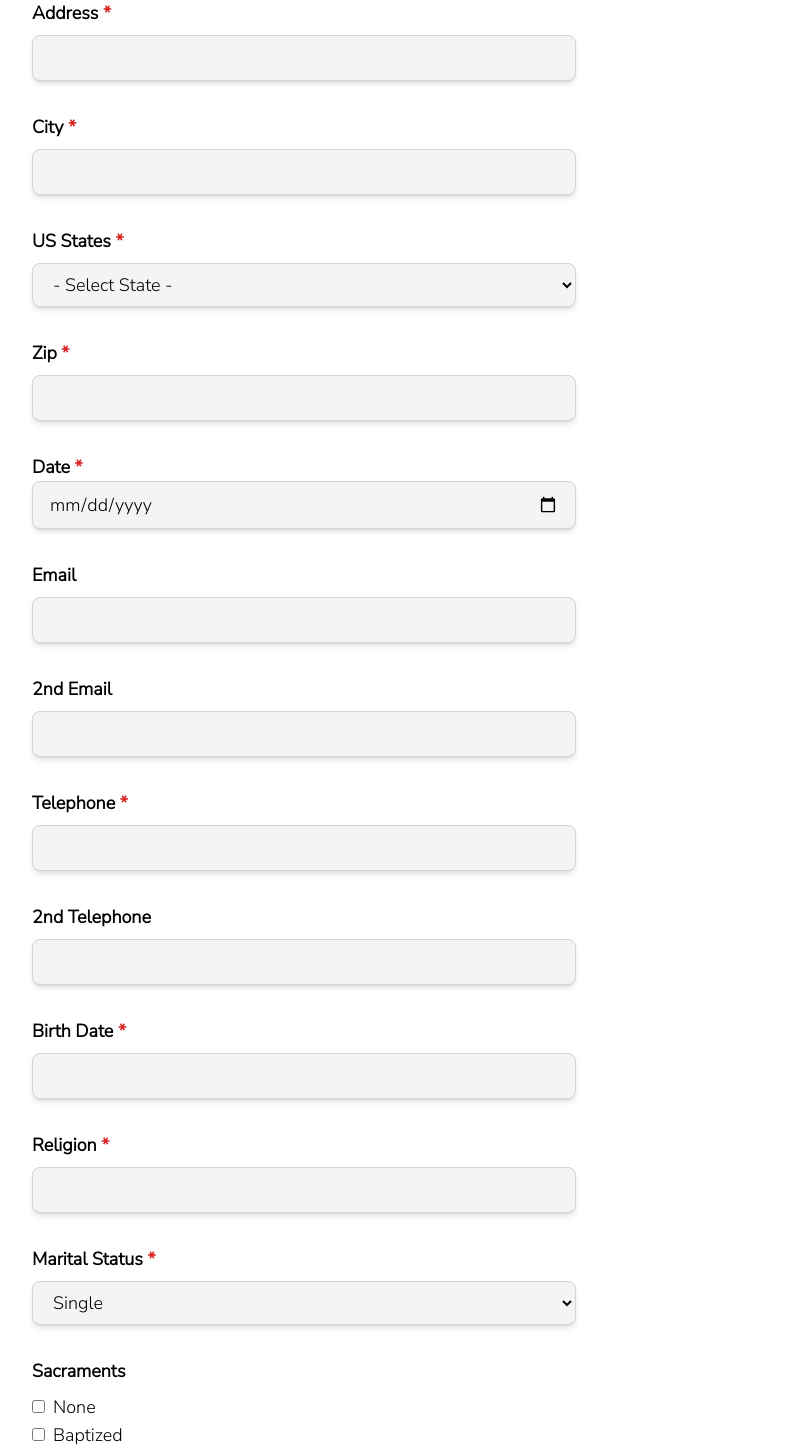
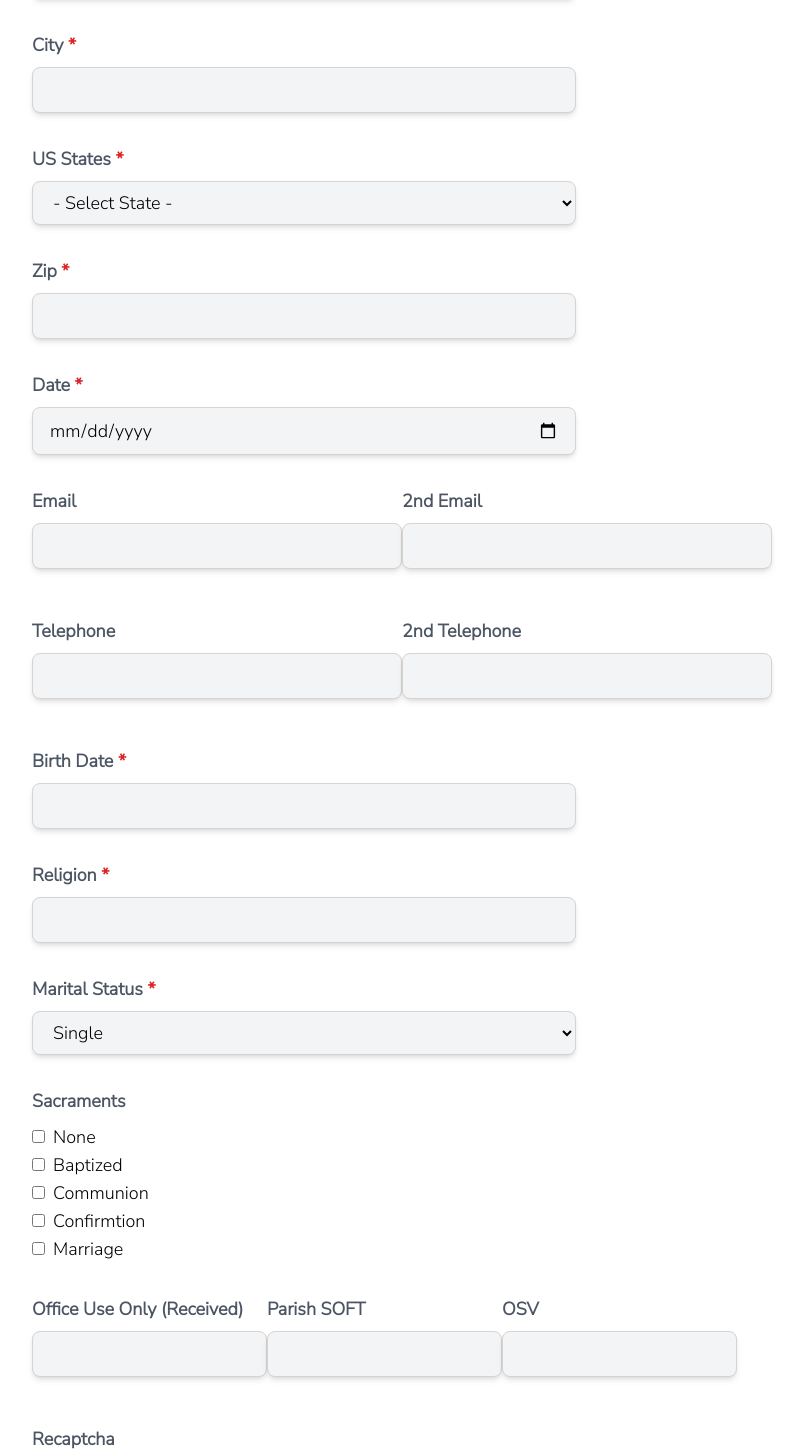
Before and after one commit to nargis764/Church_Website_Project, a Next.js app in the folder jtgs/: page /parish-registration-form in a window 1280 px wide. Shown: the part 784-2234 px from the top of the page, without its empty margins (336-1139 px from the left). Built offline with nearby package versions, Linux system fonts and the light colour scheme; a web font is replaced by a local one.

Commit message:
latest changes

```diff
--- a/jtgs/components/footer.js
+++ b/jtgs/components/footer.js
@@ -1,7 +1,7 @@
 import Link from "next/link"
 import { FontAwesomeIcon } from '@fortawesome/react-fontawesome'
 import { faFacebookF, faYoutube } from '@fortawesome/free-brands-svg-icons';
-import { faMapMarker, faPhone, faFax, faEnvelope } from '@fortawesome/free-solid-svg-icons';
+import { faLocationDot, faPhone, faFax, faEnvelope } from '@fortawesome/free-solid-svg-icons';
 
 
 
@@ -14,7 +14,7 @@ const Footer = () => {
                     <li className="font-bold tracking-wider text-[#C0C0C0]">Address</li>
 
                     <li className="pt-2 text-white">
-                        <FontAwesomeIcon icon={faMapMarker}></FontAwesomeIcon>
+                        <FontAwesomeIcon icon={faLocationDot}></FontAwesomeIcon>
                         <span className="ml-2">805 Warren Street Beverly, NJ 08010</span>
                     </li>
 
--- a/jtgs/pages/parish-registration-form.js
+++ b/jtgs/pages/parish-registration-form.js
@@ -33,16 +33,16 @@ return (
             />
 
 
-        <p className="text-xl md:text-2xl lg:text-3xl lg:text-3xl mt-8 mb-8 text-sky-600 tracking-wider text-center lg:mx-44">
+        <p className="text-xl md:text-2xl lg:text-3xl lg:text-3xl mt-8 mb-8 text-red-800 font-semibold tracking-wider text-center lg:mx-44">
             Parish Online Registration Form (Complete One Form For Each Person)
         </p>
 
 
-            <p className="text-lg lg:px-48">Fields marked with an <span className="text-red-600"> &#42; </span> are required</p>
+            <p className="text-lg lg:mx-48">Fields marked with an <span className="text-red-600"> &#42; </span> are required</p>
 
 
         <form className="sm:text-sm md:text-md lg:text-lg lg:mx-48">
-            <div className="flex flex-col py-4">
+            {/* <div className="flex flex-col py-4">
                 <label className="font-bold pb-2">
                     Last Name <span className="text-red-600"> &#42; </span>
                 </label>
@@ -57,11 +57,33 @@ return (
                 </label>
 
                 <input type="text" className="border border-stone-300 bg-gray-100 rounded-lg text-lg px-4 py-2 shadow-md" />
+            </div> */}
+
+
+
+
+            <div className="flex flex-col justify-between my-8 lg:flex-row ">
+                <div className="flex flex-col space-y-2 mb-4">
+                <label className="font-bold text-gray-600">
+                    Last Name <span className="text-red-600"> &#42; </span>
+                </label>
+
+                <input type="text" className="border border-stone-300 bg-gray-100 rounded-lg text-sm md:text-md lg:text-lg lg:w-[370px] px-4 py-2 shadow-md" />
+                </div>
+
+                <div className="flex flex-col space-y-2 ">
+                <label className="font-bold text-gray-600">
+                    First Name <span className="text-red-600"> &#42; </span>
+                </label>
+
+                <input type="text" className="border border-stone-300 bg-gray-100 rounded-lg text-sm md:text-md lg:text-lg lg:w-[370px] px-4 py-2 shadow-md" />
+                </div>
+
             </div>
 
 
-            <div className="flex flex-col py-4">
-                <label className="font-bold mb-2">
+            <div className="flex flex-col my-8">
+                <label className="font-bold mb-2 text-gray-600">
                     Address <span className="text-red-600"> &#42; </span>
                 </label>
 
@@ -69,8 +91,8 @@ return (
             </div>
 
 
-            <div className="flex flex-col py-4">
-                <label className="font-bold mb-2">
+            <div className="flex flex-col my-8">
+                <label className="font-bold mb-2 text-gray-600">
                     City <span className="text-red-600"> &#42; </span>
                 </label>
 
@@ -78,8 +100,8 @@ return (
             </div>
 
 
-            <div className="flex flex-col py-4">
-                <label className="font-bold mb-2">
+            <div className="flex flex-col my-8">
+                <label className="font-bold mb-2 text-gray-600">
                     US States <span className="text-red-600"> &#42; </span>
                 </label>
 
@@ -140,84 +162,107 @@ return (
             </div>
 
 
-            <div className="flex flex-col py-4">
-                <label className="font-bold mb-2">
+            <div className="flex flex-col my-8">
+                <label className="font-bold mb-2 text-gray-600">
                     Zip <span className="text-red-600"> &#42; </span>
                 </label>
 
-                <input type="text" className="border border-stone-300 bg-gray-100 rounded-lg text-lg px-4 py-2 shadow-md" />
+                <input type="text" className="border border-stone-300 bg-gray-100 rounded-lg text-sm md:text-md lg:text-lg px-4 py-2 shadow-md" />
             </div>
 
 
-            <div className="flex flex-col py-4">
-                <label className="font-bold ,b-2">
+            <div className="flex flex-col my-8">
+                <label className="font-bold mb-2 text-gray-600">
                     Date <span className="text-red-600"> &#42; </span>
                 </label>
 
-                <input type="date" className="border border-stone-300 bg-gray-100 rounded-lg text-lg px-4 py-2 shadow-md" placeholder="" />
+                <input type="date" className="border border-stone-300 bg-gray-100 rounded-lg text-sm md:text-md lg:text-lg px-4 py-2 shadow-md" placeholder="" />
             </div>
 
 
-            <div className="flex flex-col py-4">
-                <label className="font-bold mb-2">
+            {/* <div className="flex flex-col my-8">
+                <label className="font-bold mb-2 text-gray-600">
                     Email
                 </label>
 
-                <input type="text" className="border border-stone-300 bg-gray-100 rounded-lg text-lg px-4 py-2 shadow-md" />
+                <input type="text" className="border border-stone-300 bg-gray-100 rounded-lg text-sm md:text-md lg:text-lg px-4 py-2 shadow-md" />
             </div>
 
 
-            <div className="flex flex-col py-4">
-                <label className="font-bold mb-2">
+            <div className="flex flex-col my-8">
+                <label className="font-bold mb-2 text-gray-600">
                     2nd Email
                 </label>
 
-                <input type="text" className="border border-stone-300 bg-gray-100 rounded-lg text-lg px-4 py-2 shadow-md" />
+                <input type="text" className="border border-stone-300 bg-gray-100 rounded-lg text-sm md:text-md lg:text-lg  px-4 py-2 shadow-md" />
+            </div> */}
+
+
+
+            <div className="flex flex-col justify-between my-8 lg:flex-row ">
+                <div className="flex flex-col space-y-2 mb-4">
+                <label className="font-bold text-gray-600">
+                    Email
+                </label>
+
+                <input type="text" className="border border-stone-300 bg-gray-100 rounded-lg text-sm md:text-md lg:text-lg lg:w-[370px] px-4 py-2 shadow-md" />
+                </div>
+
+                <div className="flex flex-col space-y-2 ">
+                <label className="font-bold text-gray-600">
+                    2nd Email
+                </label>
+
+                <input type="text" className="border border-stone-300 bg-gray-100 rounded-lg text-sm md:text-md lg:text-lg lg:w-[370px] px-4 py-2 shadow-md" />
+                </div>
+
             </div>
 
 
-            <div className="flex flex-col py-4">
-                <label className="font-bold mb-2">
-                    Telephone <span className="text-red-600"> &#42; </span>
+            <div className="flex flex-col justify-between my-8 lg:flex-row ">
+                <div className="flex flex-col space-y-2 mb-4">
+                <label className="font-bold text-gray-600">
+                    Telephone
                 </label>
 
-                <input type="text" className="border border-stone-300 bg-gray-100 rounded-lg text-lg px-4 py-2 shadow-md" />
+                <input type="text" className="border border-stone-300 bg-gray-100 rounded-lg text-sm md:text-md lg:text-lg lg:w-[370px] px-4 py-2 shadow-md" />
+                </div>
+
+                <div className="flex flex-col space-y-2 ">
+                <label className="font-bold text-gray-600">
+                    2nd Telephone
+                </label>
+
+                <input type="text" className="border border-stone-300 bg-gray-100 rounded-lg text-sm md:text-md lg:text-lg lg:w-[370px] px-4 py-2 shadow-md" />
+                </div>
+
             </div>
 
 
-            <div className="flex flex-col py-4">
-                <label className="font-bold mb-2">
-                    2nd Telephone
+            <div className="flex flex-col my-8">
+                <label className="font-bold mb-2 text-gray-600">
+                    Birth Date <span className="text-red-600"> &#42; </span>
                 </label>
 
-                <input type="text" className="border border-stone-300 bg-gray-100 rounded-lg text-lg px-4 py-2 shadow-md" />
+                <input type="text" className="border border-stone-300 bg-gray-100 rounded-lg text-sm md:text-md lg:text-lg px-4 py-2 shadow-md" />
             </div>
 
 
-            <div className="flex flex-col py-4">
-                <label className="font-bold mb-2">
-                    Birth Date <span className="text-red-600"> &#42; </span>
+            <div className="flex flex-col my-8">
+                <label className="font-bold mb-2 text-gray-600">
+                    Religion <span className="text-red-600"> &#42; </span>
                 </label>
 
-                <input type="text" className="border border-stone-300 bg-gray-100 rounded-lg text-lg px-4 py-2 shadow-md" />
+                <input type="text" className="border border-stone-300 bg-gray-100 rounded-lg text-sm md:text-md lg:text-lg px-4 py-2 shadow-md" />
             </div>
 
 
-            <div className="flex flex-col py-4">
-                <label className="font-bold mb-2">
-                    Religion <span className="text-red-600"> &#42; </span>
-                </label>
-
-                <input type="text" className="border border-stone-300 bg-gray-100 rounded-lg text-lg px-4 py-2 shadow-md" />
-            </div>
-
-
-            <div className="flex flex-col py-4">
-                <label className="font-bold mb-2">
+            <div className="flex flex-col my-8">
+                <label className="font-bold mb-2 text-gray-600">
                     Marital Status <span className="text-red-600"> &#42; </span>
                 </label>
 
-                <select className="border border-stone-300 bg-gray-100 rounded-lg text-lg px-4 py-2 shadow-md">
+                <select className="border border-stone-300 bg-gray-100 rounded-lg text-sm md:text-md lg:text-lg px-4 py-2 shadow-md">
                     <option value="single">Single</option>
                     <option value="married">Married</option>
                     <option value="seperated">Seperated</option>
@@ -227,8 +272,8 @@ return (
             </div>
 
 
-            <div className="flex flex-col py-4 text-lg">
-                <label className="font-bold mb-2">
+            <div className="flex flex-col my-8 text-sm md:text-md lg:text-lg ">
+                <label className="font-bold mb-2 text-gray-600">
                     Sacraments
                 </label>
 
@@ -260,29 +305,29 @@ return (
             </div>
 
 
-            <div className="flex flex-col justify-between lg:flex-row ">
-                <div className="flex flex-col space-y-2">
-                <label className="font-bold ">
+            <div className="flex flex-col justify-between my-8 lg:flex-row ">
+                <div className="flex flex-col space-y-2 mb-4">
+                <label className="font-bold text-gray-600">
                     Office Use Only (Received)
                 </label>
 
-                <input type="text" className="border border-stone-300 bg-gray-100 rounded-lg text-lg px-4 py-2 shadow-md" />
+                <input type="text" className="border border-stone-300 bg-gray-100 rounded-lg text-sm md:text-md lg:text-lg px-4 py-2 shadow-md" />
                 </div>
 
-                <div className="flex flex-col space-y-2 mt-2">
-                <label className="font-bold ">
+                <div className="flex flex-col space-y-2 mb-4">
+                <label className="font-bold text-gray-600">
                     Parish SOFT
                 </label>
 
-                <input type="text" className="border border-stone-300 bg-gray-100 rounded-lg text-lg px-4 py-2 shadow-md" />
+                <input type="text" className="border border-stone-300 bg-gray-100 rounded-lg text-sm md:text-md lg:text-lg px-4 py-2 shadow-md" />
                 </div>
 
                 <div className="flex flex-col space-y-2">
-                <label className="font-bold mt-2">
+                <label className="font-bold text-gray-600">
                     OSV
                 </label>
 
-                <input type="text" className="border border-stone-300 bg-gray-100 rounded-lg text-lg px-4 py-2 shadow-md" />
+                <input type="text" className="border border-stone-300 bg-gray-100 rounded-lg text-sm md:text-md lg:text-lg px-4 py-2 shadow-md" />
                 </div>
 
 
@@ -290,7 +335,7 @@ return (
 
 
 
-            <p className="font-bold my-4">
+            <p className="font-bold my-4 text-gray-600">
                 Recaptcha
             </p>
 
@@ -300,7 +345,7 @@ return (
             />
 
             <button
-                className="mb-24 mt-16 text-lg text-white bg-black px-5 py-3 shadow-xl shadow-gray-400 rounded-lg hover:bg-gradient-to-r from-[#5651e5] to-[#709dff]"
+                className="mb-24 mt-16 text-sm md:text-md lg:text-lg text-white bg-black px-5 py-3 shadow-xl shadow-gray-400 rounded-lg hover:bg-gradient-to-r from-[#5651e5] to-[#709dff]"
                 onClick={handleClick}>
                 Register
             </button>
```
Also changed, not shown: jtgs/components/Navbar.js (+8 -8 lines), jtgs/components/slider-homepage.js (+5 -5 lines), jtgs/pages/index.js (+4 -3 lines), jtgs/pages/religious-education.js (+16 -14 lines), jtgs/pages/sacraments.js (+30 -22 lines).
